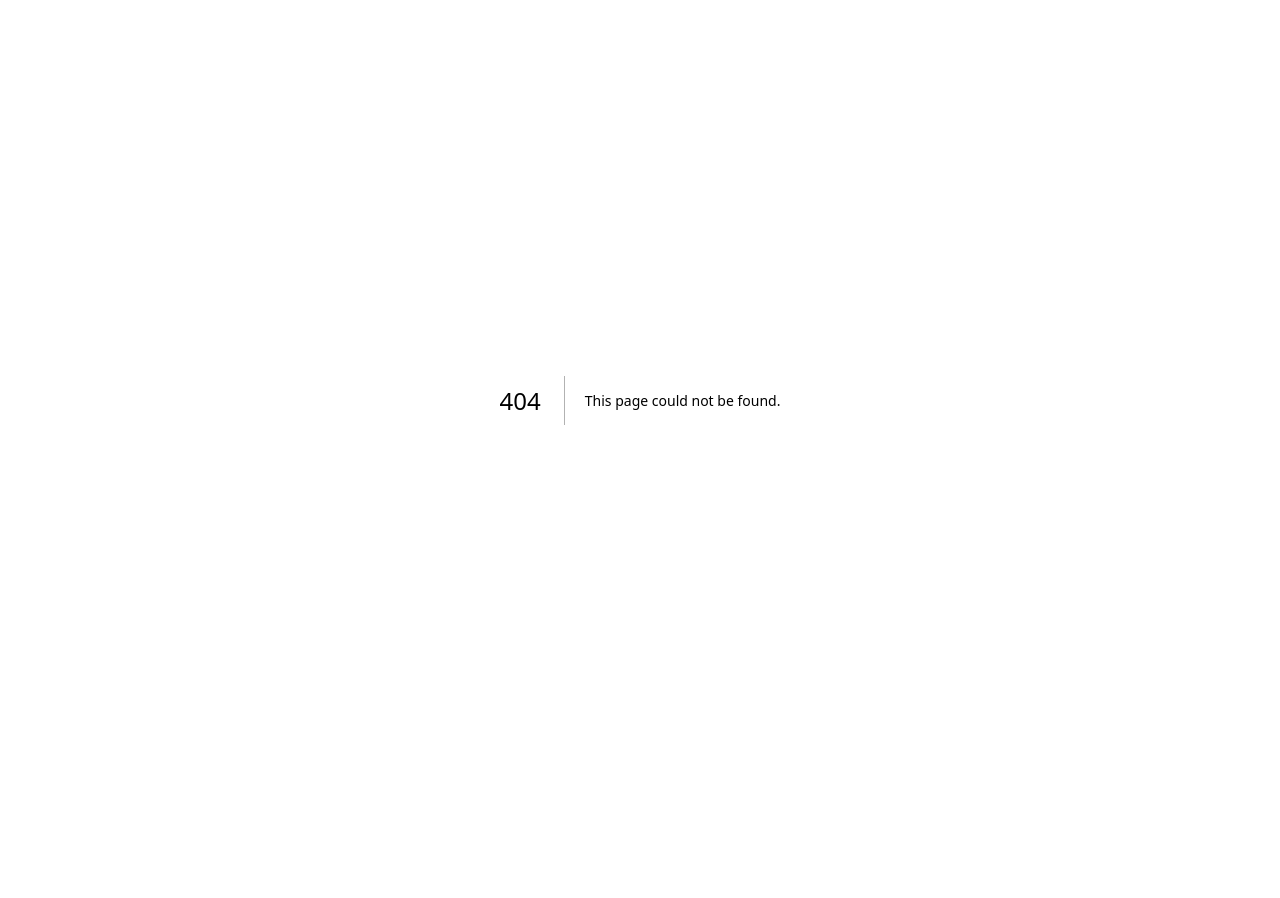
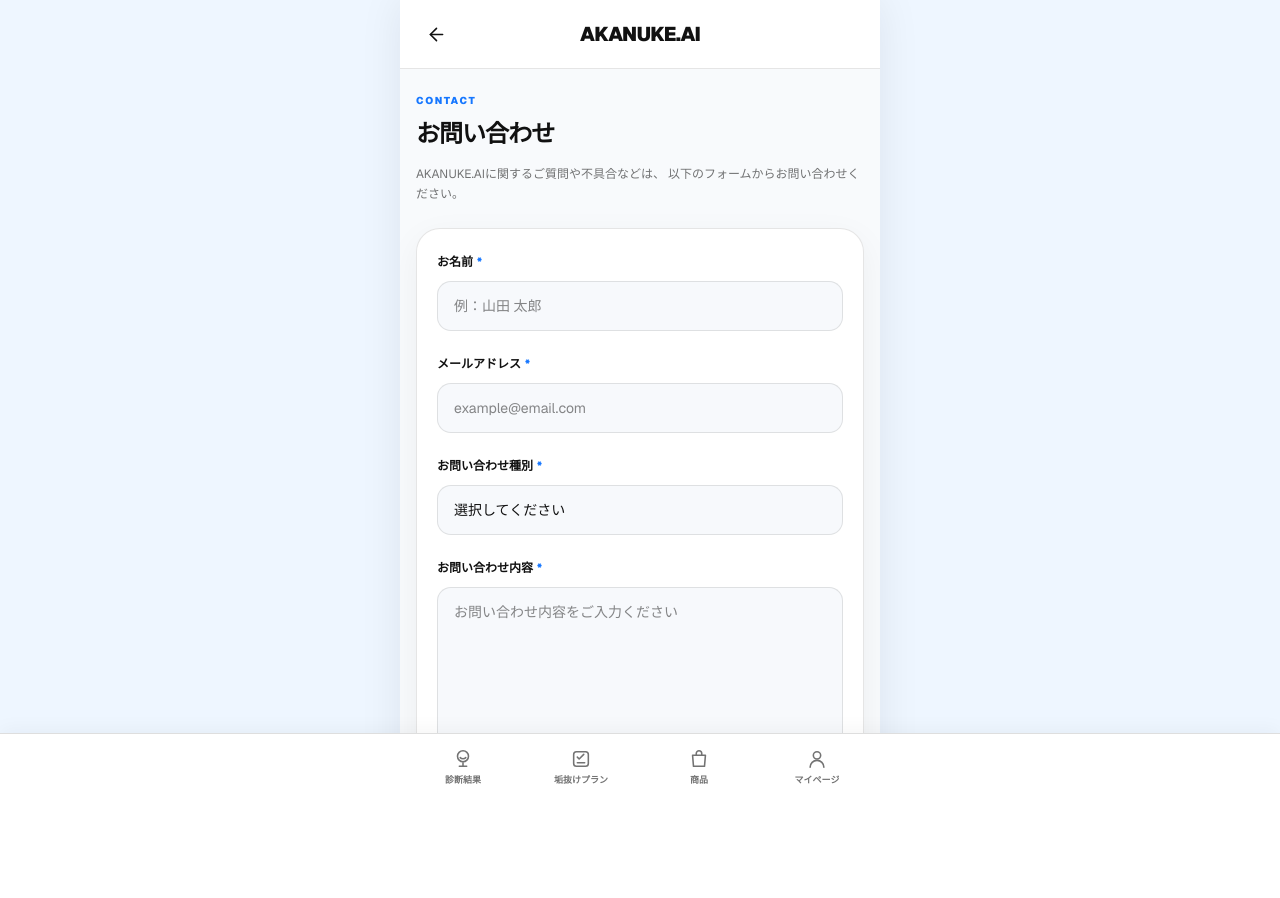
Before and after one commit to mori10tech/akanuke-ai, a Next.js app: page /contact in a window 1280 px wide. Before the commit this address had no page. Shown: the top 898 px of the page. Before the commit the page ends 800 px from the top, so only its background shows below. Built offline with nearby package versions, Linux system fonts and the light colour scheme.

Commit message:
追加: AKANUKE.AI専用お問い合わせフォームを作成

```diff
--- /dev/null
+++ b/app/contact/page.tsx
@@ -0,0 +1,202 @@
+"use client";
+
+import AppHeader from "../components/AppHeader";
+import AppShell from "../components/AppShell";
+
+const inquiryTypes = [
+  "サービスの使い方について",
+  "AI診断について",
+  "Afterイメージについて",
+  "ログイン・LINE連携について",
+  "アカウント・データについて",
+  "不具合について",
+  "その他",
+];
+
+export default function ContactPage() {
+  return (
+    <AppShell background="gray">
+      <AppHeader
+        backHref="/"
+        backLabel="トップページへ戻る"
+      />
+
+      <main className="px-4 pb-12 pt-6">
+        <section>
+          <p className="text-[10px] font-black tracking-[0.16em] text-[#1677FF]">
+            CONTACT
+          </p>
+
+          <h1 className="mt-2 text-[24px] font-black tracking-[-0.04em] text-[#111111]">
+            お問い合わせ
+          </h1>
+
+          <p className="mt-3 text-[12px] leading-5 text-black/55">
+            AKANUKE.AIに関するご質問や不具合などは、
+            以下のフォームからお問い合わせください。
+          </p>
+        </section>
+
+        <form
+          className="mt-6 rounded-[24px] border border-black/10 bg-white p-5 shadow-[0_10px_34px_rgba(15,23,42,0.05)]"
+          onSubmit={(event) => {
+            event.preventDefault();
+          }}
+        >
+          <div>
+            <label
+              htmlFor="name"
+              className="text-[12px] font-black text-[#111111]"
+            >
+              お名前
+              <span className="ml-1 text-[#1677FF]">
+                *
+              </span>
+            </label>
+
+            <input
+              id="name"
+              name="name"
+              type="text"
+              autoComplete="name"
+              required
+              maxLength={100}
+              placeholder="例：山田 太郎"
+              className="mt-2 h-[50px] w-full rounded-[14px] border border-black/10 bg-[#F7F9FC] px-4 text-[14px] text-[#111111] outline-none transition focus:border-[#1677FF] focus:bg-white focus:ring-2 focus:ring-[#1677FF]/10"
+            />
+          </div>
+
+          <div className="mt-5">
+            <label
+              htmlFor="email"
+              className="text-[12px] font-black text-[#111111]"
+            >
+              メールアドレス
+              <span className="ml-1 text-[#1677FF]">
+                *
+              </span>
+            </label>
+
+            <input
+              id="email"
+              name="email"
+              type="email"
+              inputMode="email"
+              autoComplete="email"
+              required
+              maxLength={254}
+              placeholder="example@email.com"
+              className="mt-2 h-[50px] w-full rounded-[14px] border border-black/10 bg-[#F7F9FC] px-4 text-[14px] text-[#111111] outline-none transition focus:border-[#1677FF] focus:bg-white focus:ring-2 focus:ring-[#1677FF]/10"
+            />
+          </div>
+
+          <div className="mt-5">
+            <label
+              htmlFor="category"
+              className="text-[12px] font-black text-[#111111]"
+            >
+              お問い合わせ種別
+              <span className="ml-1 text-[#1677FF]">
+                *
+              </span>
+            </label>
+
+            <select
+              id="category"
+              name="category"
+              required
+              defaultValue=""
+              className="mt-2 h-[50px] w-full appearance-none rounded-[14px] border border-black/10 bg-[#F7F9FC] px-4 text-[14px] text-[#111111] outline-none transition focus:border-[#1677FF] focus:bg-white focus:ring-2 focus:ring-[#1677FF]/10"
+            >
+              <option value="" disabled>
+                選択してください
+              </option>
+
+              {inquiryTypes.map(
+                (inquiryType) => (
+                  <option
+                    key={inquiryType}
+                    value={inquiryType}
+                  >
+                    {inquiryType}
+                  </option>
+                ),
+              )}
+            </select>
+          </div>
+
+          <div className="mt-5">
+            <label
+              htmlFor="message"
+              className="text-[12px] font-black text-[#111111]"
+            >
+              お問い合わせ内容
+              <span className="ml-1 text-[#1677FF]">
+                *
+              </span>
+            </label>
+
+            <textarea
+              id="message"
+              name="message"
+              required
+              maxLength={3000}
+              rows={7}
+              placeholder="お問い合わせ内容をご入力ください"
+              className="mt-2 w-full resize-none rounded-[14px] border border-black/10 bg-[#F7F9FC] px-4 py-3 text-[14px] leading-6 text-[#111111] outline-none transition focus:border-[#1677FF] focus:bg-white focus:ring-2 focus:ring-[#1677FF]/10"
+            />
+          </div>
+
+          <label className="mt-5 flex cursor-pointer items-start gap-3 rounded-[14px] bg-[#F7F9FC] p-4">
+            <input
+              type="checkbox"
+              name="privacyConsent"
+              required
+              className="mt-0.5 h-4 w-4 shrink-0 accent-[#1677FF]"
+            />
+
+            <span className="text-[11px] leading-5 text-black/60">
+              個人情報の取扱いについて確認し、
+              お問い合わせ対応のために入力した情報が
+              利用されることに同意します。
+            </span>
+          </label>
+
+          <button
+            type="submit"
+            disabled
+            className="mt-6 flex min-h-[52px] w-full cursor-not-allowed items-center justify-center rounded-[14px] bg-[#1677FF] px-5 text-[13px] font-black text-white opacity-45"
+          >
+            送信する
+          </button>
+
+          <p className="mt-3 text-center text-[10px] leading-4 text-black/45">
+            メール送信機能は現在準備中です。
+          </p>
+        </form>
+
+        <section className="mt-5 rounded-[20px] border border-black/10 bg-white p-5">
+          <p className="text-[10px] font-black tracking-[0.14em] text-[#1677FF]">
+            EMAIL
+          </p>
+
+          <h2 className="mt-1 text-[15px] font-black text-[#111111]">
+            メールでのお問い合わせ
+          </h2>
+
+          <p className="mt-2 text-[11px] leading-5 text-black/55">
+            お急ぎの場合やフォームを利用できない場合は、
+            以下のメールアドレスからお問い合わせいただけます。
+          </p>
+
+          <a
+            href="mailto:info@akanukeai.com"
+            className="mt-4 flex min-h-[48px] items-center justify-center rounded-[14px] bg-[#EEF6FF] px-4 text-[13px] font-black text-[#1677FF] transition active:scale-[0.98]"
+          >
+            info@akanukeai.com
+          </a>
+        </section>
+      </main>
+    </AppShell>
+  );
+}
```
